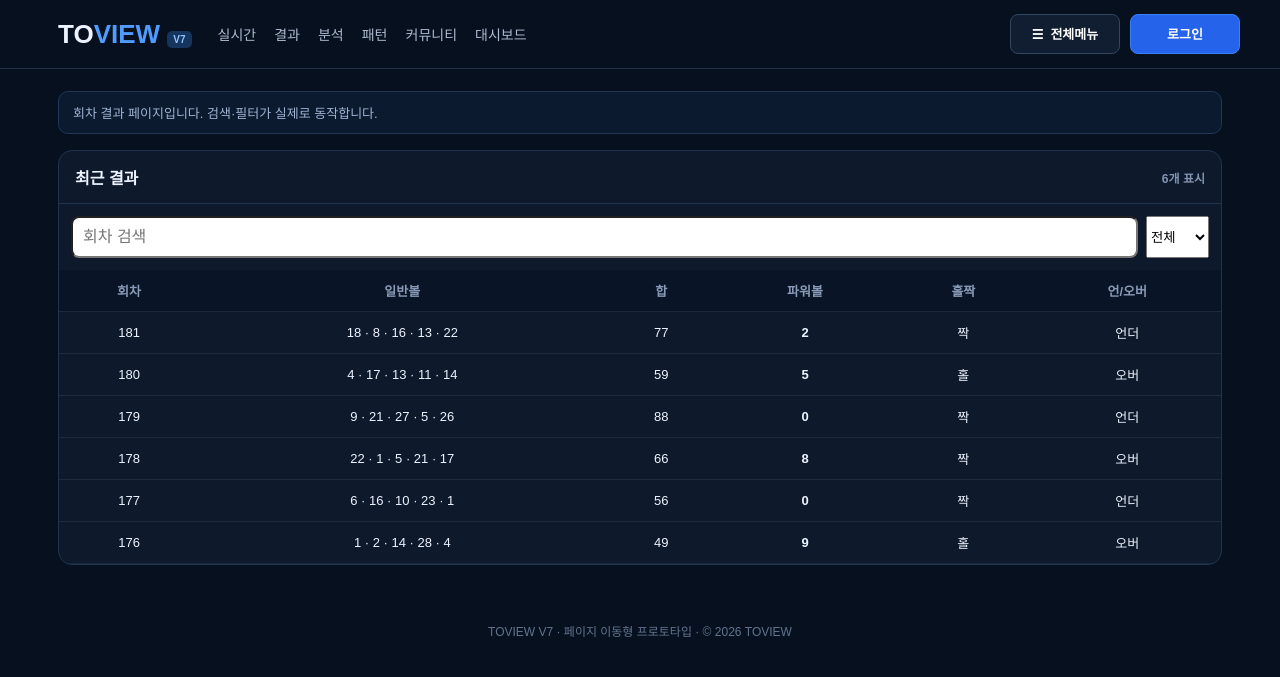
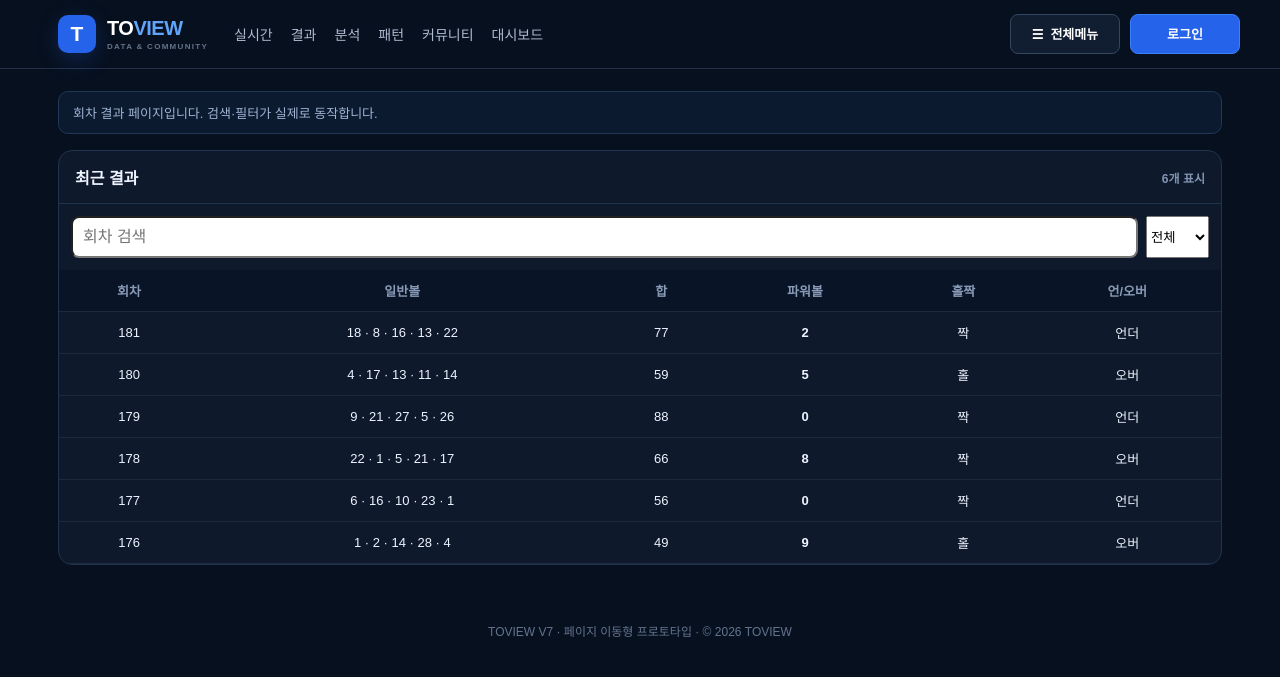
Before and after one commit to kkking0814/toview, a website: page public/results.html in a window 1280 px wide. Drawn offline with Linux system fonts and the light colour scheme; no server answers.

Commit message:
Update results.html

```diff
--- a/public/results.html
+++ b/public/results.html
@@ -6,7 +6,19 @@
 
 </head>
 <body>
-<header class="top"><div class="bar"><a class="logo" href="index.html">TO<b>VIEW</b> <span class="badge">V7</span></a><nav class="nav"><a href="index.html">실시간</a><a href="results.html">결과</a><a href="analysis.html">분석</a><a href="pattern.html">패턴</a><a href="community.html">커뮤니티</a><a href="dashboard.html">대시보드</a></nav>
+<header class="top">
+    <div class="bar">
+
+        <a href="index.html" class="brand">
+    <div class="brand-mark">T</div>
+
+    <div class="brand-name">
+        <strong>TO<span>VIEW</span></strong>
+        <small>DATA & COMMUNITY</small>
+    </div>
+</a>
+
+<nav class="nav"><a href="index.html">실시간</a><a href="results.html">결과</a><a href="analysis.html">분석</a><a href="pattern.html">패턴</a><a href="community.html">커뮤니티</a><a href="dashboard.html">대시보드</a></nav>
 
 <button class="menu-btn" type="button" onclick="openMainMenu()">
     <span class="menu-icon">☰</span>
```
